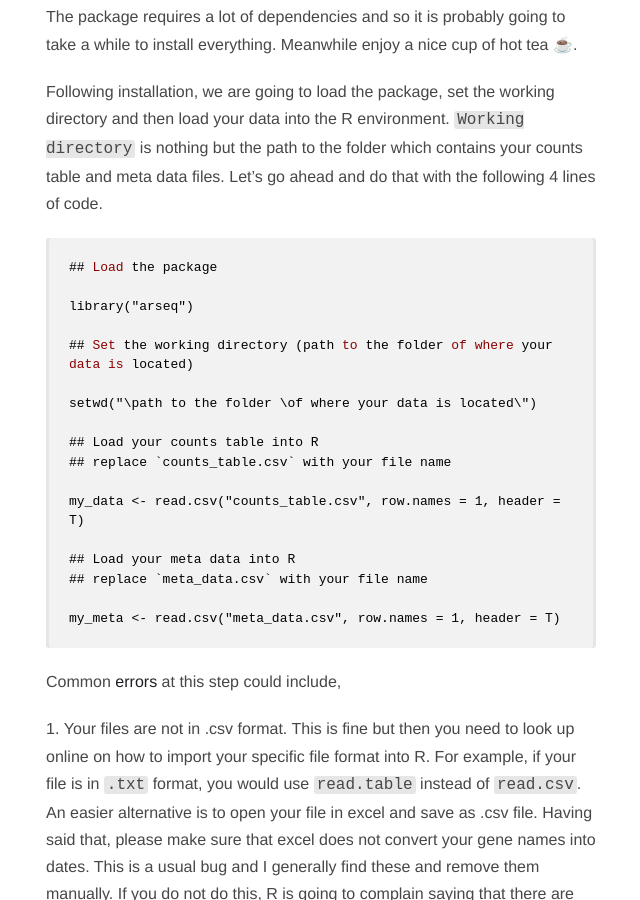
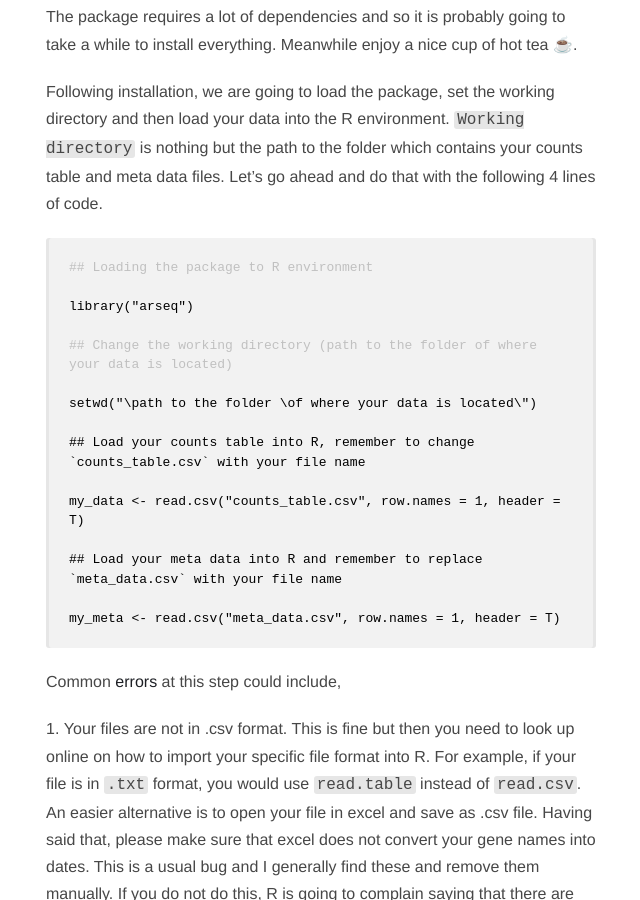
Before and after one commit to jjacklee116/ajitjohnson.github.io, a Jekyll site: the page built from _posts/2019-09-01-arseq.markdown, in a window 1280 px wide and 900 px high, scrolled down 4694 px. Shown: the whole window, without its empty margins (334-974 px from the left). Built offline with Jekyll 4.4.1, drawn with Linux system fonts in a browser that asks for light colours; nearby versions of some CDN libraries; comment, search, counter and statistics services are not loaded.

Commit message:
code area cleaning up

````diff
--- a/_posts/2019-09-01-arseq.markdown
+++ b/_posts/2019-09-01-arseq.markdown
@@ -91,21 +91,19 @@
 Following installation, we are going to load the package, set the working directory and then load your data into the R environment. `Working directory` is nothing but the path to the folder which contains your counts table and meta data files. Let’s go ahead and do that with the following 4 lines of code.
 
 ```R
-## Load the package
+## Loading the package to R environment
 
 library("arseq")
 
-## Set the working directory (path to the folder of where your data is located)
+## Change the working directory (path to the folder of where your data is located)
 
 setwd("\path to the folder \of where your data is located\")
 
-## Load your counts table into R
-## replace `counts_table.csv` with your file name
+## Load your counts table into R, remember to change `counts_table.csv` with your file name
 
 my_data <- read.csv("counts_table.csv", row.names = 1, header = T)
 
-## Load your meta data into R
-## replace `meta_data.csv` with your file name
+## Load your meta data into R and remember to replace `meta_data.csv` with your file name
 
 my_meta <- read.csv("meta_data.csv", row.names = 1, header = T)
 ```
````
